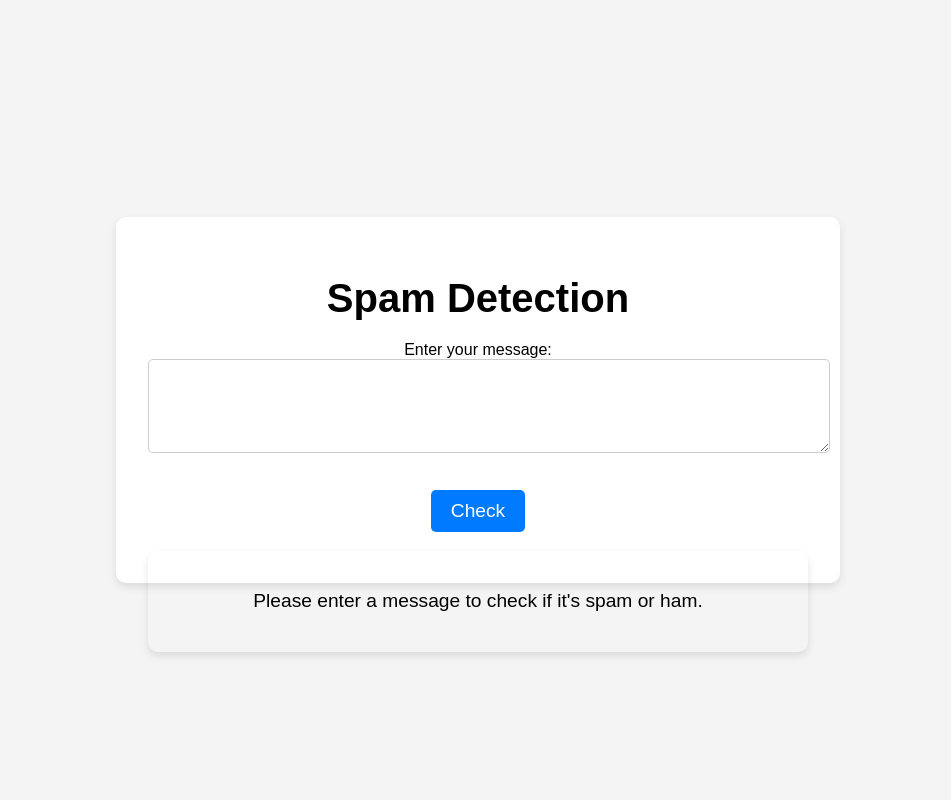
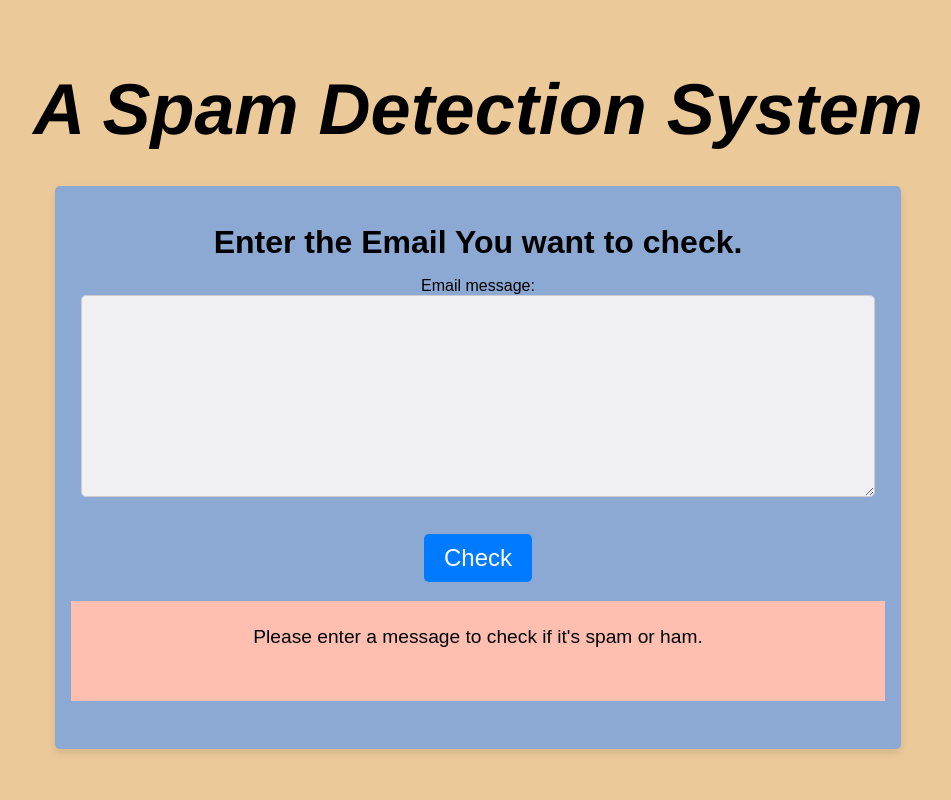
Before and after one commit to Blacknahil/ML-project, a Flask app: page / in a window 1280 px wide. Shown: the whole page, without its empty margins (162-1113 px from the left). Run offline with Flask 3, Linux system fonts and the light colour scheme; parts of the project's set-up code (start-up, migrations or seed data) failed here and were passed over.

Commit message:
edited the UI

```diff
--- a/project/spam_detection/app.py
+++ b/project/spam_detection/app.py
@@ -25,7 +25,7 @@ def predict():
 
     result={
         'prediction':'spam' if prediction==1 else 'ham',
-        'probability':round(probability,3)
+        'probability':round(probability,3)*100
     }
 
     return jsonify(result)
--- a/project/spam_detection/front_end/style.css
+++ b/project/spam_detection/front_end/style.css
@@ -0,0 +1,4 @@
+body{
+   font-style: italic;
+
+}
--- a/project/spam_detection/templates/index.html
+++ b/project/spam_detection/templates/index.html
@@ -10,33 +10,40 @@
             display: flex;
             justify-content: center;
             align-items: center;
-            height: 100vh;
             font-family: Arial, sans-serif;
-            background-color: #f4f4f4;
-            margin: 0;
+            background-color: #EBC999;
+            margin: 20px;
+            flex-direction:column;
         }
         .container {
             text-align: center;
-            background: #fff;
-            padding: 2em;
-            border-radius: 10px;
+            background-color: #8CA9D3;
+            padding: 1em;
+            border-radius: 5px;
             box-shadow: 0 4px 8px rgba(0, 0, 0, 0.1);
         }
         h1 {
-            font-size: 2.5em;
+            font-size: 2em;
             margin-bottom: 0.5em;
         }
+        #header-text{
+            font-family:'Franklin Gothic Medium', 'Arial Narrow', Arial, sans-serif;
+            font-size:4.5em;
+            font-style: italic;
+        }
         textarea {
-            width: 100%;
+            width: 95%;
             padding: 10px;
             font-size: 1.2em;
             border-radius: 5px;
             border: 1px solid #ccc;
             margin-bottom: 1em;
+            background-color: #F0EFF4
+
         }
         input[type="submit"] {
             padding: 10px 20px;
-            font-size: 1.2em;
+            font-size: 1.5em;
             border: none;
             border-radius: 5px;
             background-color: #007bff;
@@ -51,43 +58,60 @@
             font-size: 1.2em;
             transition: all 0.3s ease-in-out;
             transform-style: preserve-3d;
+
         }
         .card {
             perspective: 1000px;
-            background-color:black;
+            background-color:;
         }
         .card-content {
-            position: relative;
-            width: 100%;
             transform-style: preserve-3d;
             transition: transform 0.6s;
+            background-color:#FEBEB0;
+            box-sizing: content-box;
         }
         .card-content.show-back {
             transform: rotateY(180deg);
         }
         .card-face {
-            position: absolute;
             width: 100%;
             backface-visibility: hidden;
-            padding: 20px;
+            padding: 5px;
             box-sizing: border-box;
             border-radius: 10px;
-            box-shadow: 0 4px 8px rgba(0, 0, 0, 0.1);
+
         }
         .card-face.back {
             transform: rotateY(180deg);
         }
+        .history {
+            margin-top: 2em;
+        }
+        .history-card {
+            padding: 1em;
+            margin-bottom: 1em;
+            border-radius: 10px;
+            box-shadow: 0 4px 8px rgba(0, 0, 0, 0.1);
+            background-color: #e9ecef;
+            text-align: left;
+        }
+        .history-card p {
+            margin: 0.5em 0;
+        }
     </style>
 </head>
 <body>
+    <h1 id="header-text"> A Spam Detection System  </h1>
     <div class="container">
-        <h1>Spam Detection</h1>
+        <h1>Enter the Email You want to check.</h1>
         <form id="spam-form" action="/predict" method="post">
-            <label for="message">Enter your message:</label>
-            <textarea id="message" name="message" rows="4" cols="50"></textarea>
+            <label for="message">Email message:</label>
+            <textarea id="message" name="message" rows="10" cols="70"></textarea>
             <br><br>
             <input type="submit" value="Check">
         </form>
+
+
         <div id="result" class="card">
             <div class="card-content">
                 <div class="card-face front">
@@ -98,7 +122,10 @@
                 </div>
             </div>
         </div>
+
+        <div id="history" class="history"></div>
     </div>
+
 
     <script>
         document.querySelector('form').onsubmit = async function (event) {
@@ -114,8 +141,21 @@
             const resultContent = document.querySelector('.card-content');
             const predictionElement = document.getElementById('prediction-result');
 
-            predictionElement.innerHTML = `Prediction: ${result.prediction} <br> Probability: ${result.probability}`;
+            predictionElement.innerHTML = `Prediction: ${result.prediction} <br> Probability: ${result.probability} %`;
             resultContent.classList.add('show-back');
+
+            const historyElement = document.getElementById('history');
+            const newCard = document.createElement('div');
+            newCard.className = 'history-card';
+            newCard.innerHTML = `
+                <p><strong>Message:</strong> ${formData.get('message')}</p>
+                <p><strong>Prediction:</strong> ${result.prediction}</p>
+                <p><strong>Probability:</strong> ${result.probability} %</p>
+            `;
+            historyElement.prepend(newCard);
+
+            // Reset the form
+            form.reset();
         };
     </script>
 </body>
```
